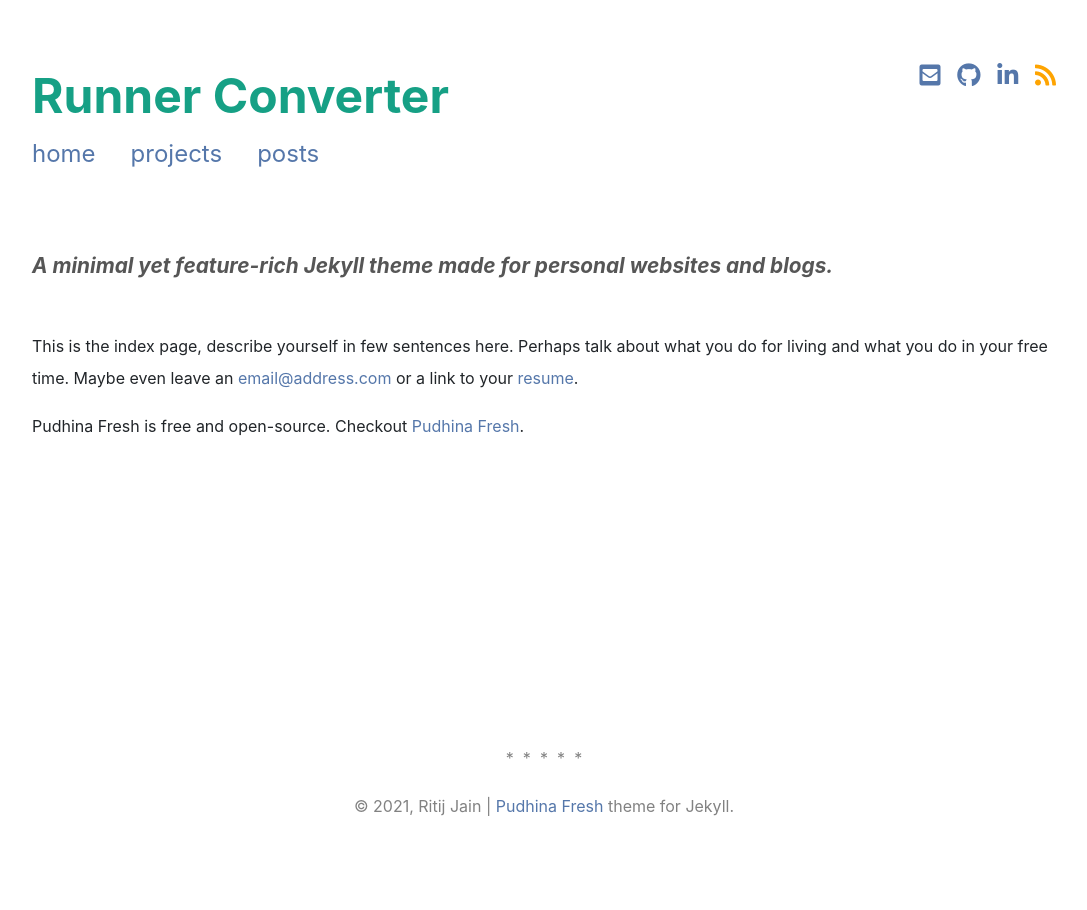
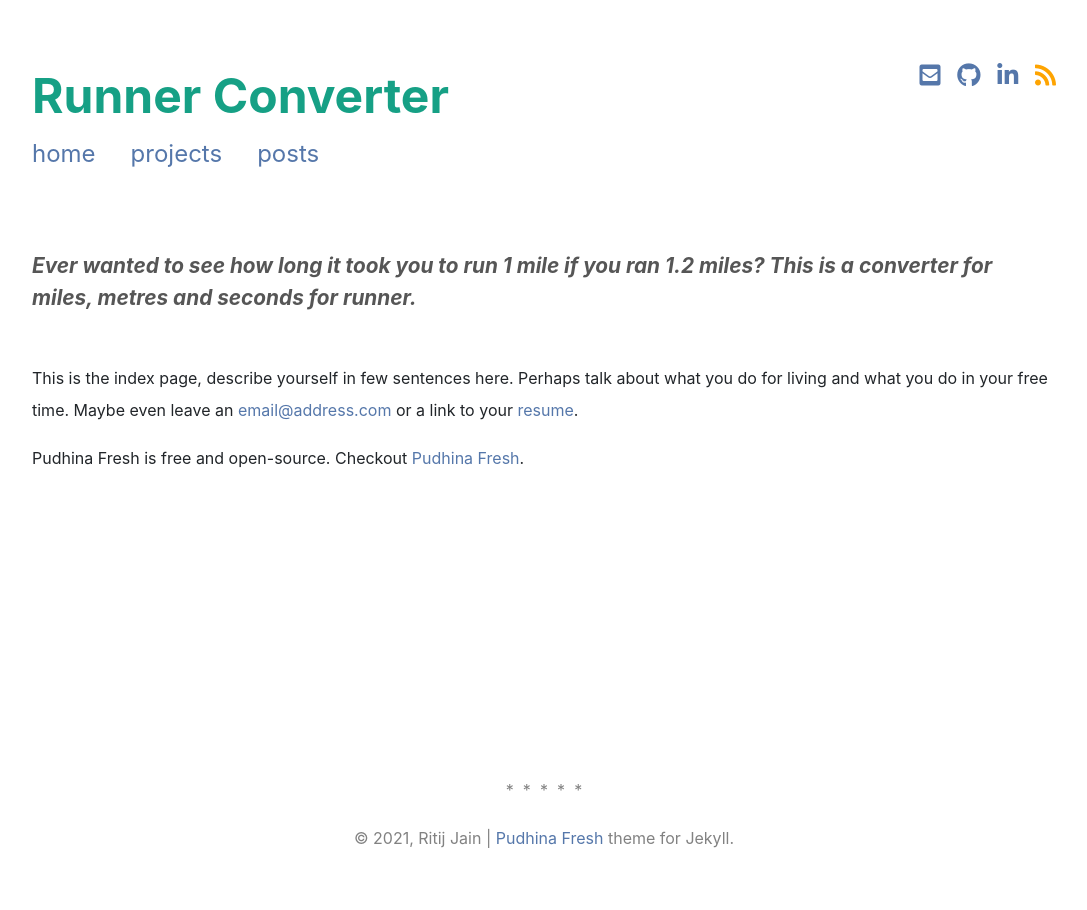
Before and after one commit to stackbit-projects/runner-converter-11436, a Jekyll site: the page built from index.md, in a window 1280 px wide. Shown: the whole page, without its empty margins (96-1183 px from the left). Built offline with Jekyll 4.4.1, drawn with Linux system fonts in a browser that asks for light colours; nearby versions of some CDN libraries; a style sheet for code colours, icons or effects is not loaded.

Commit message:
index.md: changed

```diff
--- a/index.md
+++ b/index.md
@@ -7,7 +7,7 @@ description: A minimal yet feature-rich Jekyll theme made for personal websites
 sitemap:
   priority: 1.0
 ---
-<p id="describe-text">A minimal yet feature-rich Jekyll theme made for personal websites and blogs.</p>
+<p id="describe-text">Ever wanted to see how long it took you to run 1 mile if you ran 1.2 miles? This is a converter for miles, metres and seconds for runner.</p>
 <br>
 This is the index page, describe yourself in few sentences here. Perhaps talk about what you do for living and what you do in your free time. Maybe even leave an [email@address.com](#) or a link to your [resume](#).
 
```
